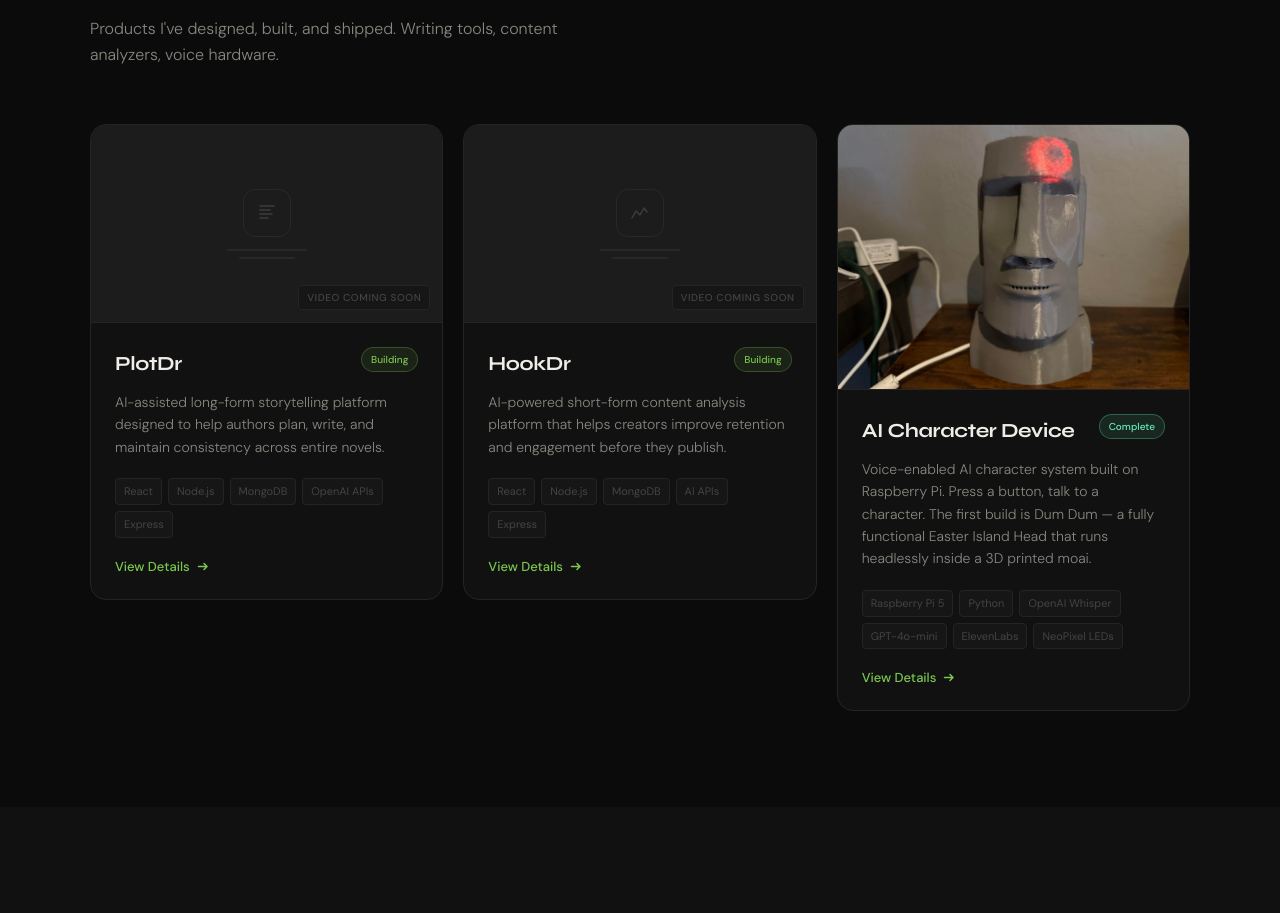
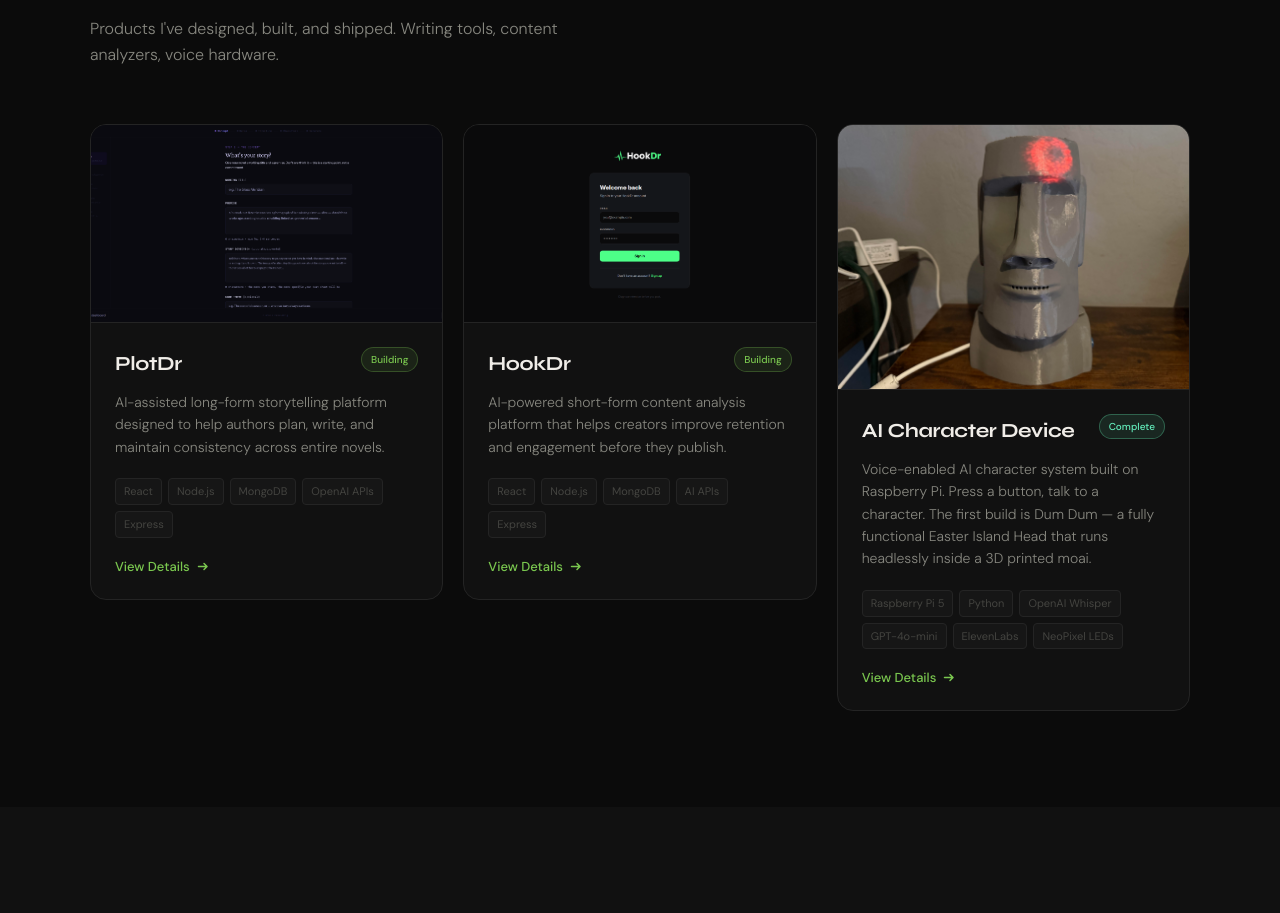
Before and after one commit to dlutrick/Portfolio, a React (Vite) app: page / in a window 1280 px wide. Shown: the part 1942-2855 px from the top of the page. Built offline with nearby package versions, Linux system fonts and the light colour scheme.

Commit message:
added thumbnail images for hookdr and plotdr

```diff
--- a/src/components/ProjectCard.jsx
+++ b/src/components/ProjectCard.jsx
@@ -3,8 +3,8 @@
 
 const PROJECT_PHOTOS = {
   aidevice: '/assets/moai-statue.jpg',
-  // plotdr: '/assets/plotdr-screenshot.jpg',
-  // hookdr: '/assets/hookdr-screenshot.jpg',
+  plotdr: '/assets/plotdr.png',
+  hookdr: '/assets/hookdr.png',
 }
 
 const THUMB_ICONS = {
```
Also changed, not shown: public/assets/hookdr.png (added), public/assets/plotdr.png (added).
